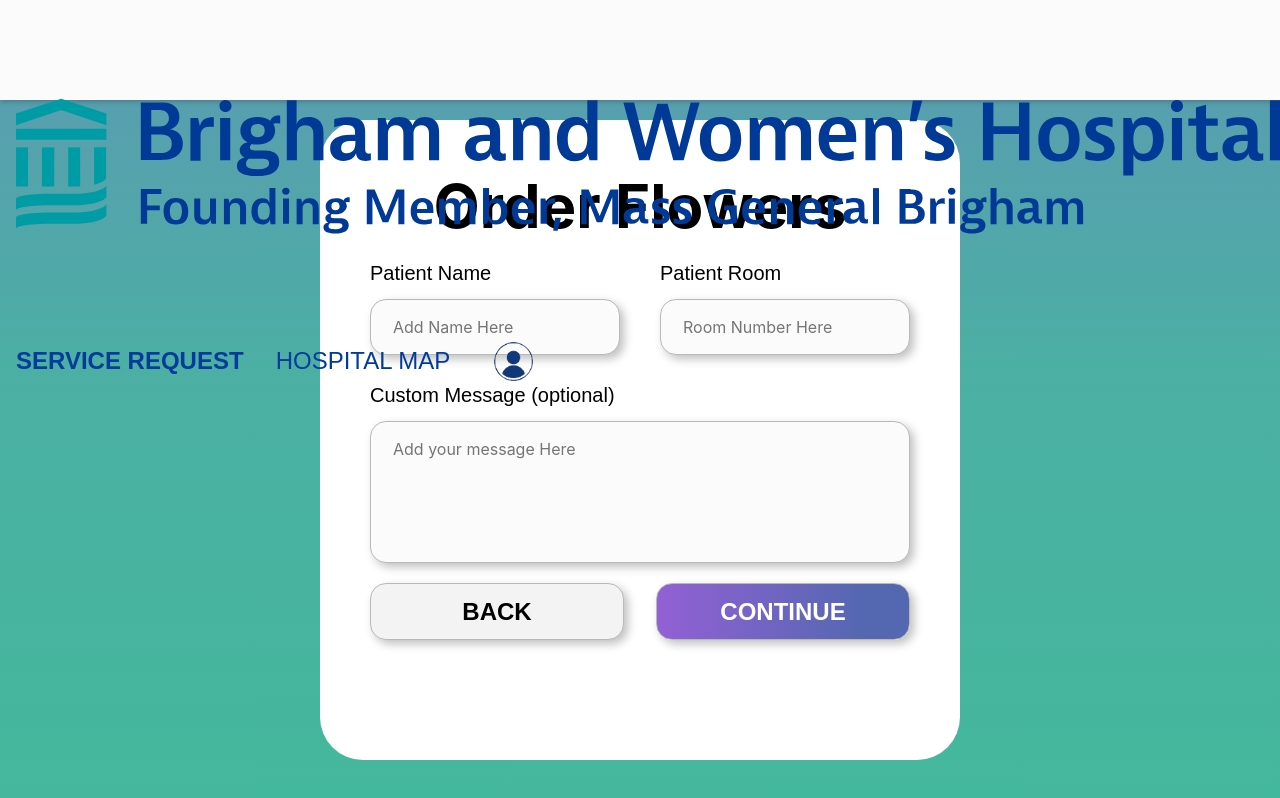
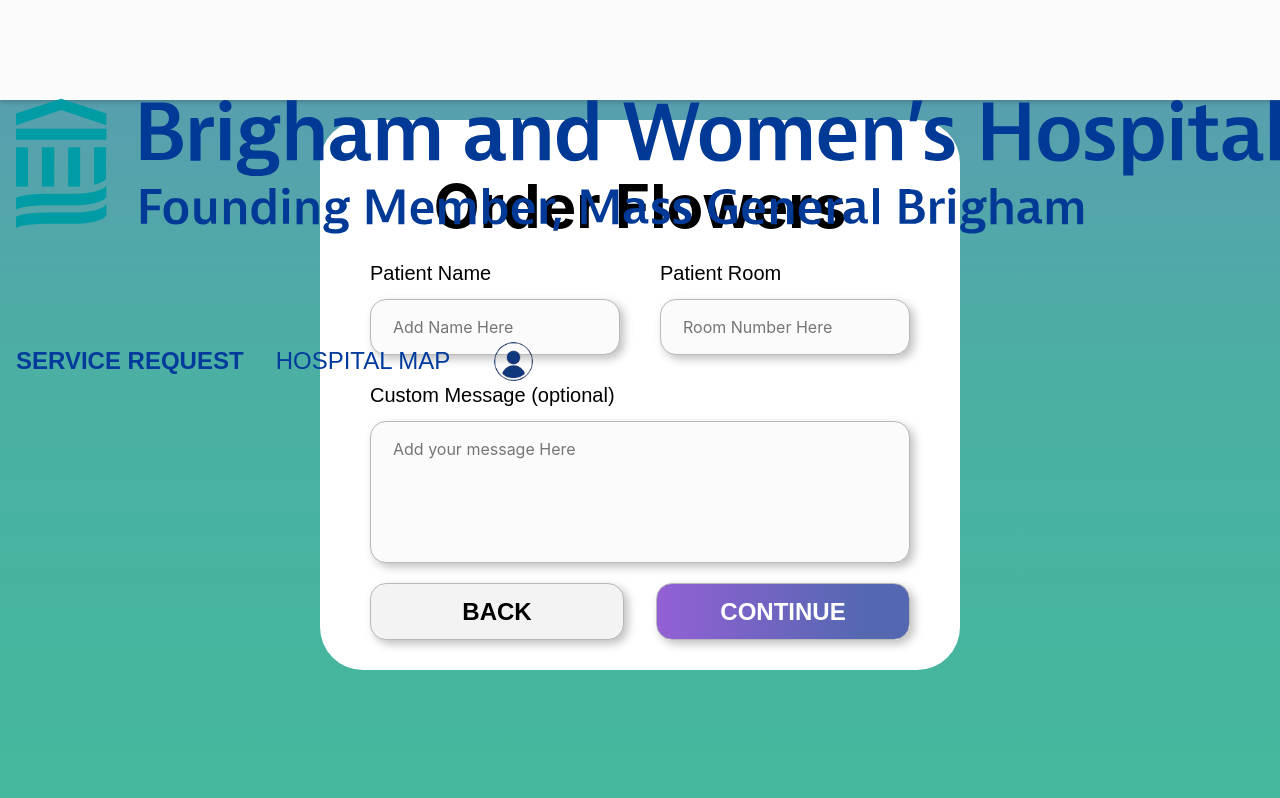
Before and after one commit to CS37033-2024-TA-Repos/2024-react-starter, a React (Vite) app: page /order-flowers in a window 1280 px wide. Built offline with nearby package versions, Linux system fonts and the light colour scheme; the HTML template or start-up script is replaced by a standard one; a web font is replaced by a local one.

Commit message:
fixed flower request formatting

```diff
--- a/src/Components/OrderFlowers.module.css
+++ b/src/Components/OrderFlowers.module.css
@@ -20,7 +20,8 @@
     justify-content: flex-start;
 
     min-width: 300px; /* This is the typical smallest screen size you would design for */
-    min-height: 50vh; /* Minimum height set to 50% of the viewport height */
+    min-height: 50vh;
+    max-height: 550px;/* Minimum height set to 50% of the viewport height */
      /* Allows vertical scrolling if the content is taller than the container */
     overflow-y: auto;
     padding: 1.25rem 2rem;
--- a/src/Components/OrderPayment.module.css
+++ b/src/Components/OrderPayment.module.css
@@ -22,6 +22,7 @@
 
     min-width: 300px; /* This is the typical smallest screen size you would design for */
     min-height: 50vh; /* Minimum height set to 50% of the viewport height */
+    max-height: 550px;
     /* Allows vertical scrolling if the content is taller than the container */
     overflow-y: auto;
     padding: 1.25rem 2rem;
```
